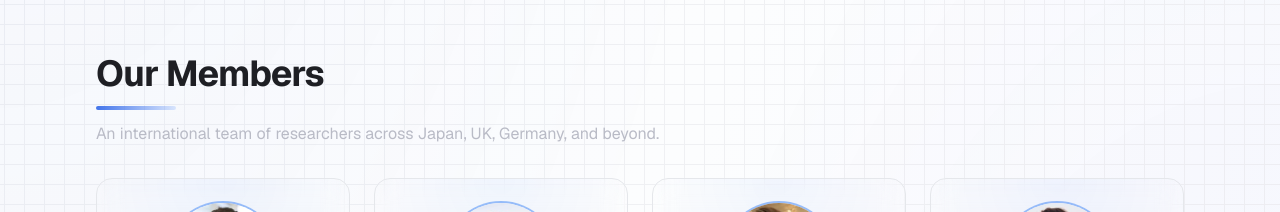
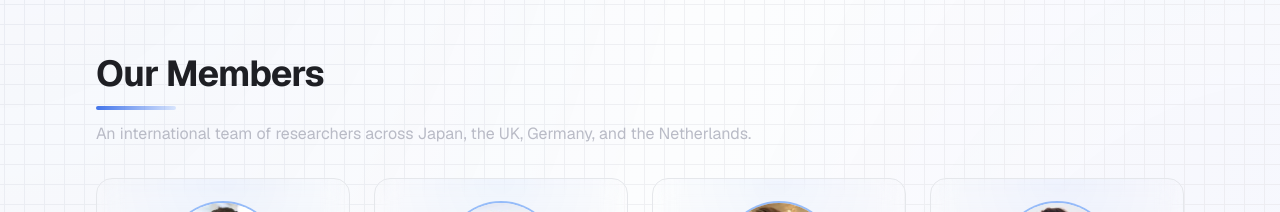
Before and after one commit to cvpaperchallenge-alumni/limit-lab-homepage, a Next.js app: page / in a window 1280 px wide. Shown: the part 1580-1792 px from the top of the page. Built offline with nearby package versions, Linux system fonts and the light colour scheme; what tailwindcss-animated would draw is missing.

Commit message:
fix: correct stale year and missing country in hero and members copy

```diff
--- a/src/app/(homepage)/page.tsx
+++ b/src/app/(homepage)/page.tsx
@@ -80,9 +80,9 @@ export default function TopPage() {
               lab (LIMIT.Lab) therefore aim to put in place exactly those
               technologies that permit the construction of {'{'}Vision,
               Vision-Language, Multimodal{'}'} AI foundational models even when
-              compute and data are limited. As of 2025, LIMIT.Lab is composed
-              primarily of international research teams from Japan, UK, and
-              Germany.
+              compute and data are limited. LIMIT.Lab is composed primarily of
+              international research teams from Japan, the UK, Germany, and the
+              Netherlands.
             </p>
             <div className="flex flex-col gap-2 pt-1">
               <h2 className="text-xs font-semibold uppercase tracking-wider text-muted-foreground">
@@ -200,8 +200,8 @@ export default function TopPage() {
           </h2>
           <div className="section-accent" />
           <p className="text-sm text-muted-foreground sm:text-base">
-            An international team of researchers across Japan, UK, Germany, and
-            beyond.
+            An international team of researchers across Japan, the UK, Germany,
+            and the Netherlands.
           </p>
         </div>
 
```
